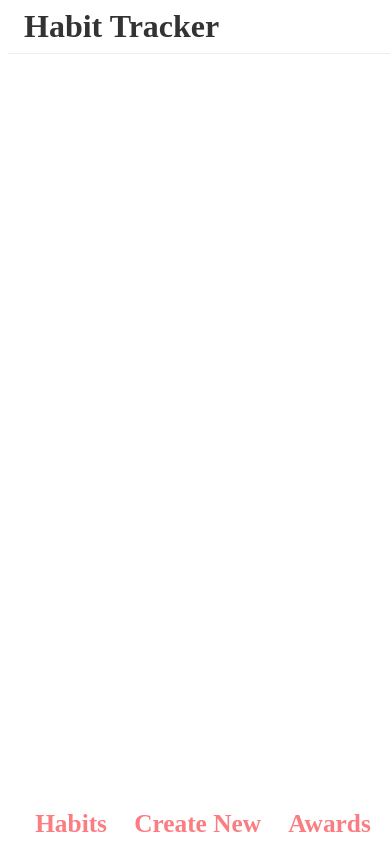
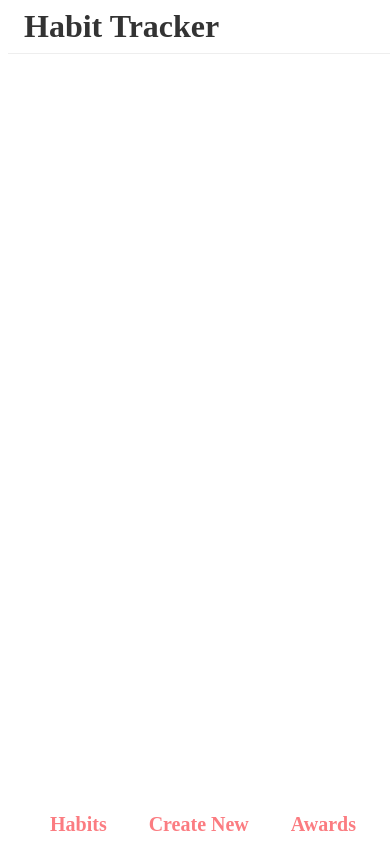
Before and after one commit to katmorris8/habit-tracker, a React app: page / in a window 390 px wide. Built offline with nearby package versions, Linux system fonts and the light colour scheme; a web font is replaced by a local one.

Commit message:
adjust nav link font size

```diff
--- a/src/NavLink/style.css
+++ b/src/NavLink/style.css
@@ -1,6 +1,6 @@
 .nav-link {
   font-family: 'Delius', cursive;
-  font-size: 32px;
+  font-size: 1.25rem;
   text-transform: capitalize;
   text-decoration: none;
   font-weight: bold;
@@ -107,10 +107,3 @@
             transform: rotate(2deg);
   }
 }
-
-@media only screen and (max-width: 480px) {
-  .nav-link {
-    font-size: 6.5vw;
-    padding: 1.5vw 0;
-  }
-}
```
